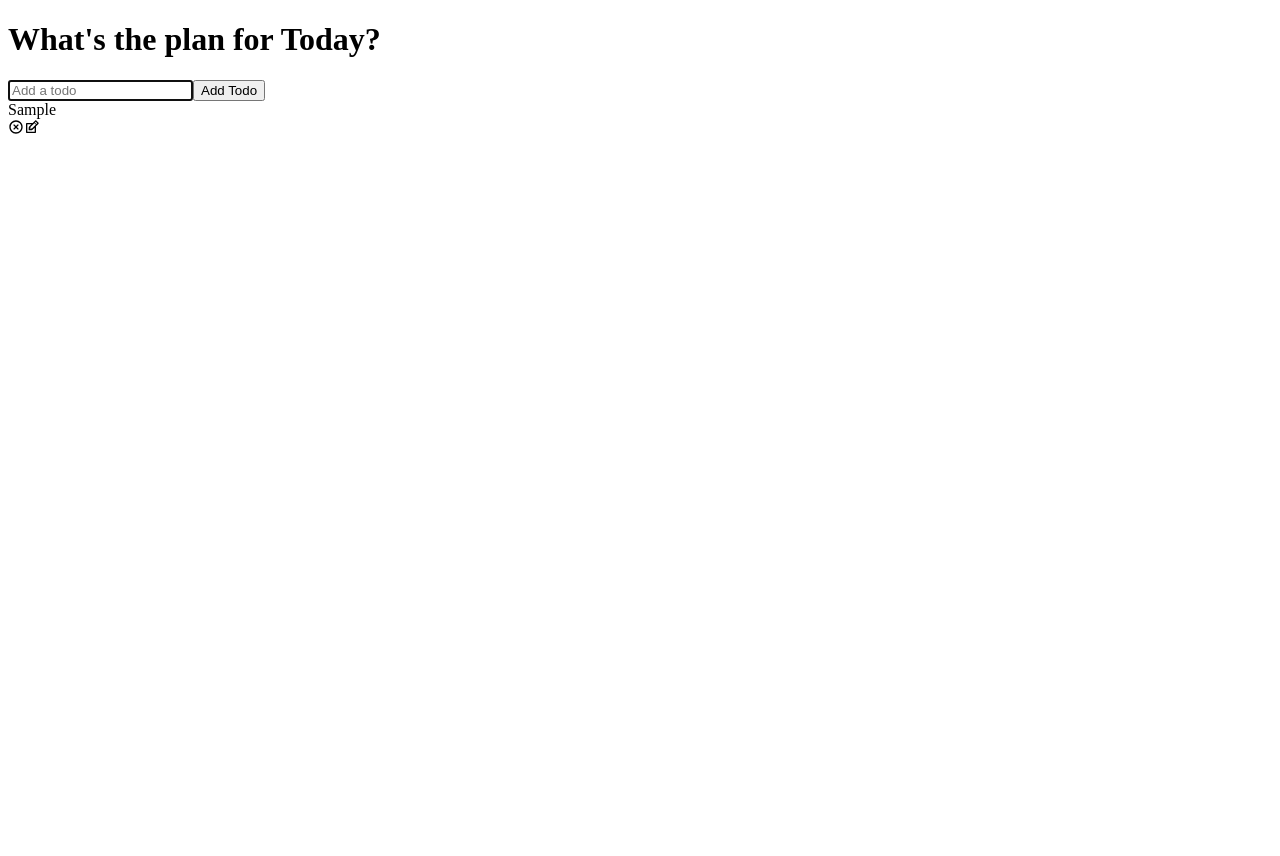
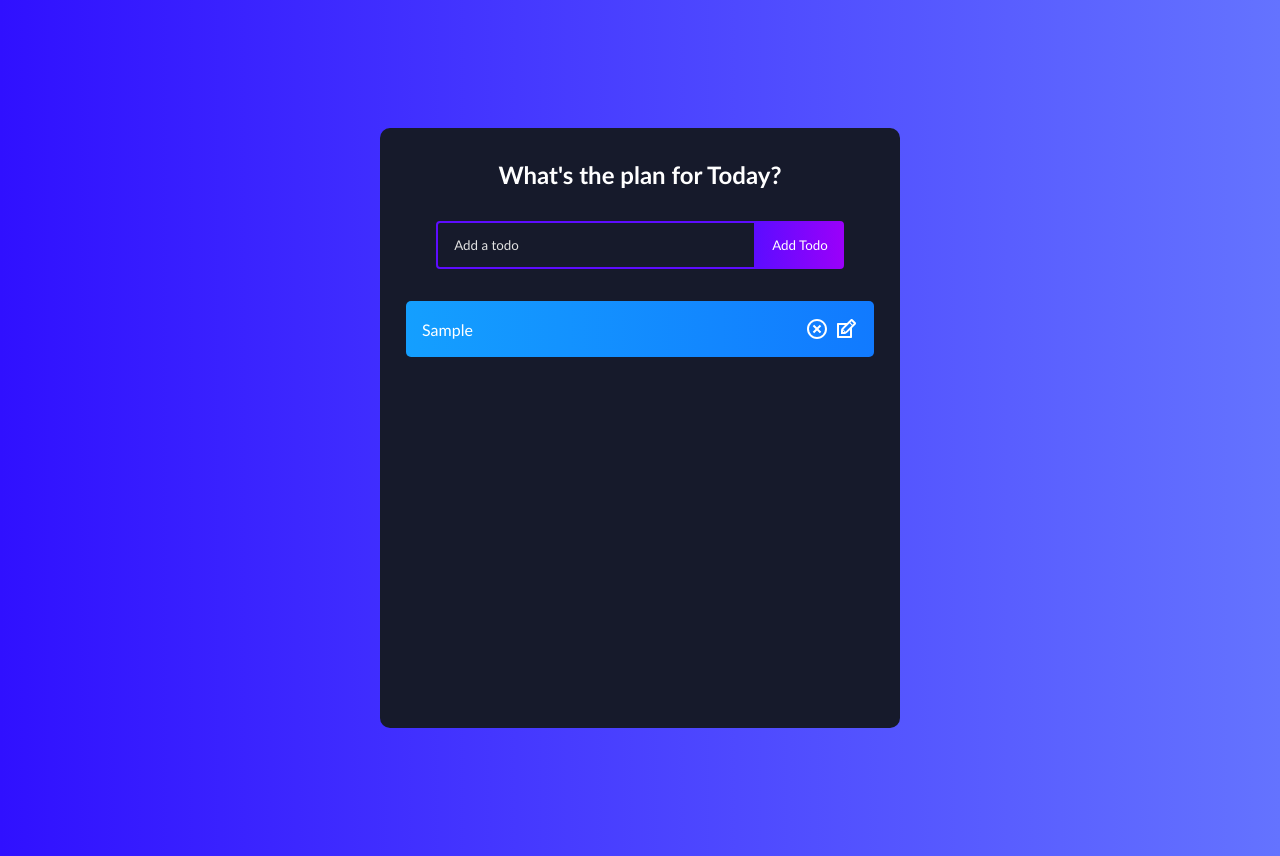
Before and after one commit to Gokulcasper/react-todo-list, a React (Create React App) app: page / in a window 1280 px wide. Both pictures are taken after typing "Sample" into the empty fields and a click on the button "Add Todo". Before the commit the page ends 800 px from the top, so only its background shows below. Built offline with nearby package versions, Linux system fonts and the light colour scheme.

Commit message:
Feat : Complete Todo App

```diff
--- a/src/App.css
+++ b/src/App.css
@@ -0,0 +1,147 @@
+* {
+  box-sizing: border-box;
+  margin: 0;
+  padding: 0;
+  font-family: "Trebuchet MS", "Lucida Sans Unicode", "Lucida Grande",
+    "Lucida Sans", Arial, sans-serif;
+}
+
+body {
+  background: linear-gradient(
+    90deg,
+    rgba(48, 16, 255, 1) 0%,
+    rgba(100, 115, 255, 1) 100%
+  );
+}
+.todo-app {
+  display: flex;
+  flex-direction: column;
+  justify-content: start;
+  width: 520px;
+  min-height: 600px;
+  background: #161a2b;
+  text-align: center;
+  margin: 128px auto;
+  border-radius: 10px;
+  padding-bottom: 32px;
+}
+
+h1 {
+  margin: 32px 0;
+  color: #fff;
+  font-size: 24px;
+}
+
+.complete {
+  text-decoration: line-through;
+  opacity: 0.4;
+}
+
+.todo-form {
+  margin-bottom: 32px;
+}
+
+.todo-input {
+  padding: 14px 32px 14px 16px;
+  border-radius: 4px 0 0 4px;
+  border: 2px solid #5d0cff;
+  outline: none;
+  width: 320px;
+  background: transparent;
+  color: #fff;
+}
+
+.todo-input::placeholder {
+  color: #e2e2e2;
+}
+
+.todo-button {
+  padding: 16px;
+  border: none;
+  border-radius: 0 4px 4px 0;
+  cursor: pointer;
+  outline: none;
+  background: linear-gradient(
+    90deg,
+    rgba(93, 12, 255, 1) 0%,
+    rgba(155, 0, 250, 1) 100%
+  );
+  color: #fff;
+  text-transform: capitalize;
+}
+
+.todo-input.edit {
+  border: 2px solid #149fff;
+}
+
+.todo-button.edit {
+  background: linear-gradient(
+    90deg,
+    rgba(20, 159, 255, 1) 0%,
+    rgba(17, 122, 255, 1) 100%
+  );
+  padding: 16px 22px;
+}
+
+.todo-container {
+  display: flex;
+  flex-direction: row;
+  position: relative;
+}
+
+.todo-row {
+  display: flex;
+  justify-content: space-between;
+  align-items: center;
+  margin: 4px auto;
+  color: #fff;
+  background: linear-gradient(
+    90deg,
+    rgba(255, 118, 20, 1) 0%,
+    rgba(255, 84, 17, 1) 100%
+  );
+
+  padding: 16px;
+  border-radius: 5px;
+  width: 90%;
+}
+
+.todo-row:nth-child(4n + 1) {
+  background: linear-gradient(
+    90deg,
+    rgba(93, 12, 255, 1) 0%,
+    rgba(155, 0, 250, 1) 100%
+  );
+}
+
+.todo-row:nth-child(4n + 2) {
+  background: linear-gradient(
+    90deg,
+    rgba(255, 12, 241, 1) 0%,
+    rgba(250, 0, 135, 1) 100%
+  );
+}
+
+.todo-row:nth-child(4n + 3) {
+  background: linear-gradient(
+    90deg,
+    rgba(20, 159, 255, 1) 0%,
+    rgba(17, 122, 255, 1) 100%
+  );
+}
+
+.icons {
+  display: flex;
+  align-items: center;
+  font-size: 24px;
+  cursor: pointer;
+}
+
+.delete-icon {
+  margin-right: 5px;
+  color: #fff;
+}
+
+.edit-icon {
+  color: #fff;
+}
```
